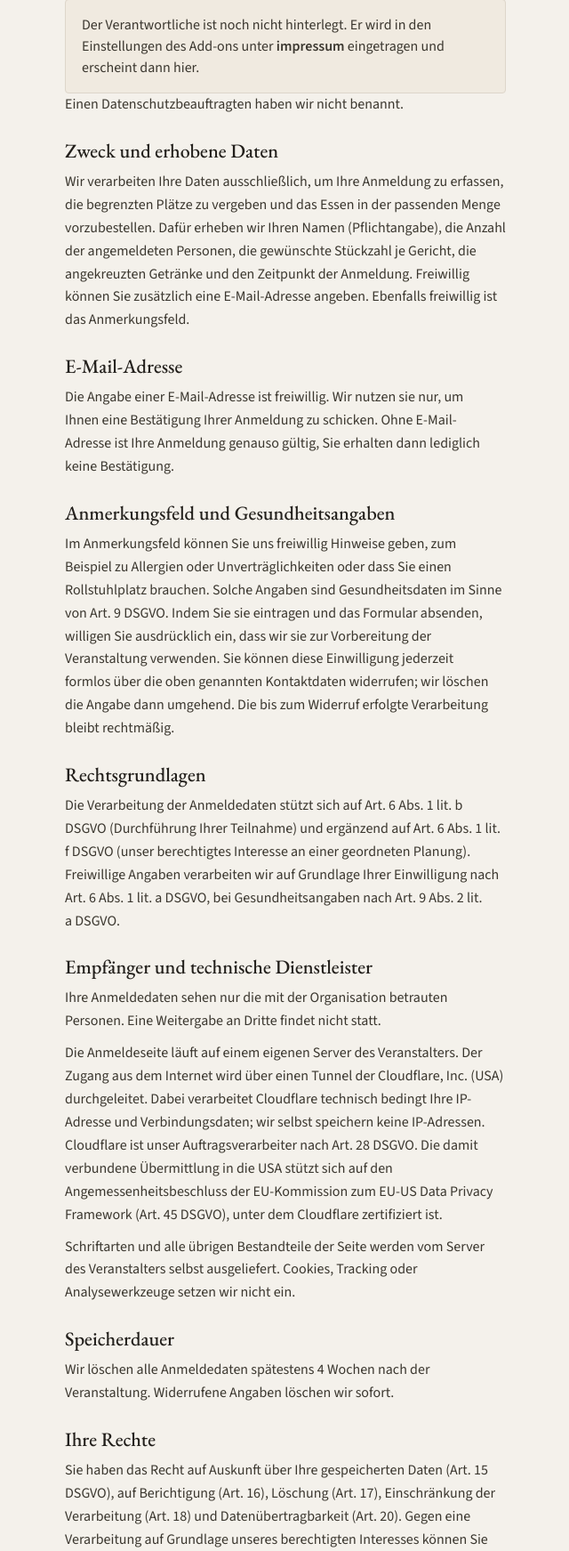
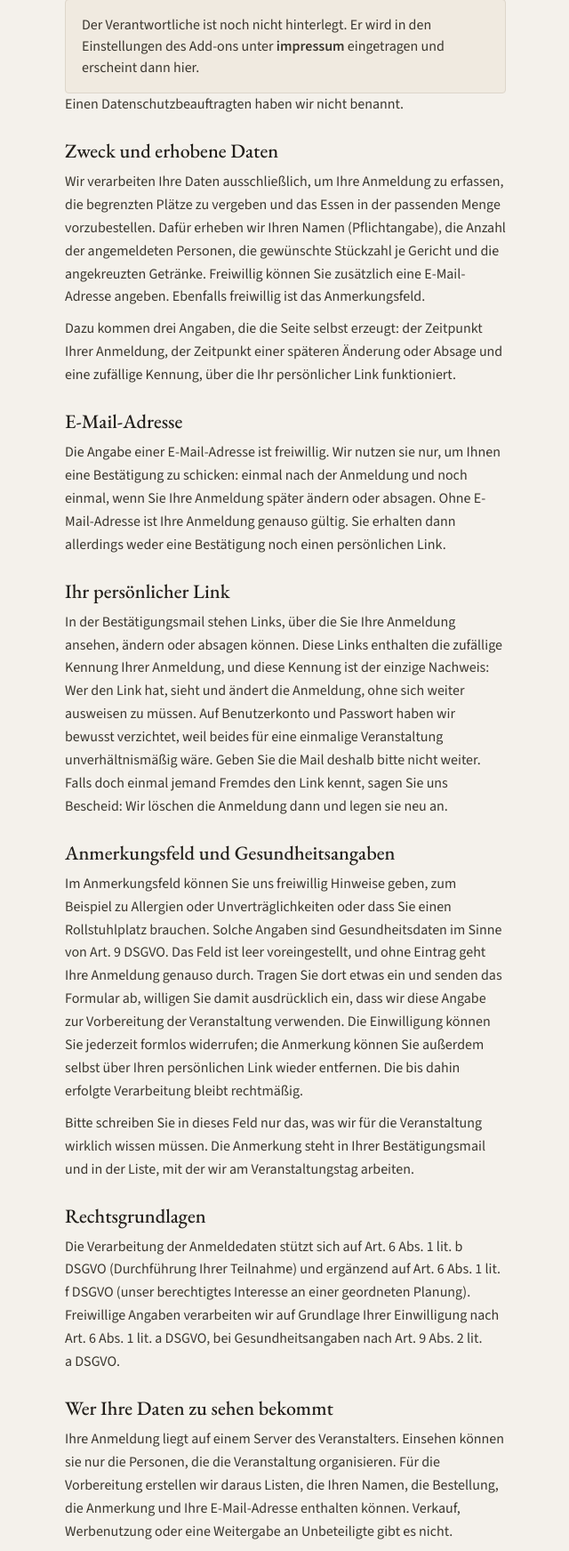
Before and after one commit to Syynax/gedenkveranstaltung-lehrberg, a Flask app: page /datenschutz in a window 1280 px wide. Shown: the part 259-2002 px from the top of the page at 89% size, without its empty margins (319-959 px from the left). Run offline with Flask 3, Linux system fonts and the light colour scheme; parts of the project's set-up code (start-up, migrations or seed data) failed here and were passed over.

Commit message:
Version 1.8.0: Datenschutz gegen den Code geprüft, Hinweis am Anmerkungsfeld
Die eingebaute Datenschutzerklärung behauptete Dinge, die der Code nicht
hergibt, und verschwieg andere. Nachgezogen: die selbst erzeugten Angaben
(Kennung, Zeitstempel), der persönliche Link als alleiniger Nachweis, die
Meldung jeder Anmeldung an Home Assistant samt Name und Anmerkung, der
Push-Dienst des Handy-Herstellers, der Inhalt der Bestätigungsmail, das
technische Protokoll - und vor allem, dass eine Absage die Anmeldung nicht
löscht, sondern nur die Plätze freigibt. Das pauschale "Keine Weitergabe an
Dritte" ist raus, ebenso die Zusage einer sofortigen Löschung, die kein Code
einlöst.

Am Anmerkungsfeld steht der Hinweis jetzt direkt am Feld: Eine Einwilligung
nach Art. 9 DSGVO muss ausdrücklich sein, und der Platzhalter lädt aktiv zur
Eingabe von Gesundheitsdaten ein.

Neuer Filter "zeilen": Impressum und eigener Rechtstext dürfen den senkrechten
Strich als Zeilenwechsel benutzen, so wie der Ablauf. Die Eingabefelder in
Home Assistant sind einzeilig - ohne das stand die Anschrift als eine lange
Zeile auf der Seite.

Co-Authored-By: Claude Opus 5 <noreply@anthropic.com>

```diff
--- a/gedenkveranstaltung/config.yaml
+++ b/gedenkveranstaltung/config.yaml
@@ -1,5 +1,5 @@
 name: Gedenkveranstaltung Anmeldung
-version: "1.7.1"
+version: "1.8.0"
 slug: gedenkveranstaltung
 description: Anmeldeseite mit begrenzter Platzzahl für eine Gedenkveranstaltung
 arch:
--- a/gedenkveranstaltung/rootfs/app/server.py
+++ b/gedenkveranstaltung/rootfs/app/server.py
@@ -1119,6 +1119,21 @@ def csv_export():
 # --------------------------------------------------------------------------
 
 
+@app.template_filter("zeilen")
+def zeilen(text):
+    """Einzeiliges Feld, mehrzeiliger Text.
+
+    Die Eingabefelder in der Add-on-Oberflaeche sind einzeilig. Ein Impressum
+    oder ein eigener Rechtstext braucht aber Umbrueche. Wie schon beim Ablauf
+    gilt deshalb der senkrechte Strich als Zeilenwechsel - echte Umbrueche aus
+    der YAML-Ansicht bleiben natuerlich erhalten.
+    """
+    teile = []
+    for zeile in (text or "").splitlines():
+        teile.extend(zeile.split("|"))
+    return "\n".join(t.strip() for t in teile if t.strip())
+
+
 @app.template_filter("uhrzeit")
 def uhrzeit(iso_zeit):
     try:
--- a/gedenkveranstaltung/rootfs/app/static/style.css
+++ b/gedenkveranstaltung/rootfs/app/static/style.css
@@ -311,6 +311,11 @@ h1.klein { font-size: clamp(27px, 7.5vw, 32px); line-height: 1.1; }
 .zurueck:hover { color: var(--tinte-2); }
 
 .hinweis-klein { text-align: center; font-size: 14px; line-height: 1.5; color: var(--grau-2); }
+/* Am Anmerkungsfeld steht der Hinweis linksbuendig direkt unter dem Feld,
+   damit er zur Eingabe gehoert und nicht wie eine Fusszeile wirkt. */
+.feld--anmerkung .hinweis-klein { margin-top: 6px; text-align: left; font-size: 13px; }
+.hinweis-klein a { color: var(--grau-2); text-decoration: underline; text-underline-offset: 2px; }
+.hinweis-klein a:hover { color: var(--tinte); }
 
 /* Formular */
 form { display: flex; flex-direction: column; gap: 30px; }
--- a/gedenkveranstaltung/rootfs/app/templates/datenschutz_vorlage.html
+++ b/gedenkveranstaltung/rootfs/app/templates/datenschutz_vorlage.html
@@ -5,7 +5,12 @@
 {# Eingebauter Text. Er beschreibt genau das, was dieses Add-on technisch tut,
    und holt sich nur den Verantwortlichen aus dem Impressum. Wer einen eigenen
    Text will, traegt ihn in der Option "datenschutz" ein - dann wird der hier
-   nicht mehr benutzt. Kein Rechtsrat: vor dem offiziellen Start pruefen lassen. #}
+   nicht mehr benutzt. Kein Rechtsrat: vor dem offiziellen Start pruefen lassen.
+
+   Die Abschnitte sind gegen den Code geprueft: gespeicherte Felder, die
+   Kennung im persoenlichen Link, die Absage ohne Loeschung, Ereignisse und
+   Benachrichtigungen an Home Assistant, der CSV-Export und das Protokoll.
+   Wer daran etwas aendert, muss auch hier nachziehen. #}
 
 {% block inhalt %}
 <main class="seite seite--schmal">
@@ -24,36 +29,48 @@
     <h2 class="rechtstext__titel">Verantwortlicher</h2>
     {% if opt.impressum %}
     <p class="fliess">Verantwortlich für die Verarbeitung Ihrer Daten auf dieser Anmeldeseite ist:</p>
-    <div class="rechtstext__kasten">{{ opt.impressum }}</div>
+    <div class="rechtstext__kasten">{{ opt.impressum | zeilen }}</div>
     {% else %}
     <div class="meldung meldung--info"><span>Der Verantwortliche ist noch nicht hinterlegt. Er wird in den Einstellungen des Add-ons unter <b>impressum</b> eingetragen und erscheint dann hier.</span></div>
     {% endif %}
     <p class="fliess">Einen Datenschutzbeauftragten haben wir nicht benannt.</p>
 
     <h2 class="rechtstext__titel">Zweck und erhobene Daten</h2>
-    <p class="fliess">Wir verarbeiten Ihre Daten ausschließlich, um Ihre Anmeldung zu erfassen, die begrenzten Plätze zu vergeben und das Essen in der passenden Menge vorzubestellen. Dafür erheben wir Ihren Namen (Pflichtangabe), die Anzahl der angemeldeten Personen, die gewünschte Stückzahl je Gericht, die angekreuzten Getränke und den Zeitpunkt der Anmeldung.{% if opt.email_abfragen %} Freiwillig können Sie zusätzlich eine E-Mail-Adresse angeben.{% endif %} Ebenfalls freiwillig ist das Anmerkungsfeld.</p>
+    <p class="fliess">Wir verarbeiten Ihre Daten ausschließlich, um Ihre Anmeldung zu erfassen, die begrenzten Plätze zu vergeben und das Essen in der passenden Menge vorzubestellen. Dafür erheben wir Ihren Namen (Pflichtangabe), die Anzahl der angemeldeten Personen, die gewünschte Stückzahl je Gericht und die angekreuzten Getränke.{% if opt.email_abfragen %} Freiwillig können Sie zusätzlich eine E-Mail-Adresse angeben.{% endif %} Ebenfalls freiwillig ist das Anmerkungsfeld.</p>
+    <p class="fliess">Dazu kommen drei Angaben, die die Seite selbst erzeugt: der Zeitpunkt Ihrer Anmeldung, der Zeitpunkt einer späteren Änderung oder Absage und eine zufällige Kennung, über die Ihr persönlicher Link funktioniert.</p>
 
     {% if opt.email_abfragen %}
     <h2 class="rechtstext__titel">E-Mail-Adresse</h2>
-    <p class="fliess">Die Angabe einer E-Mail-Adresse ist freiwillig. Wir nutzen sie nur, um Ihnen eine Bestätigung Ihrer Anmeldung zu schicken. Ohne E-Mail-Adresse ist Ihre Anmeldung genauso gültig, Sie erhalten dann lediglich keine Bestätigung.</p>
+    <p class="fliess">Die Angabe einer E-Mail-Adresse ist freiwillig. Wir nutzen sie nur, um Ihnen eine Bestätigung zu schicken: einmal nach der Anmeldung und noch einmal, wenn Sie Ihre Anmeldung später ändern oder absagen. Ohne E-Mail-Adresse ist Ihre Anmeldung genauso gültig. Sie erhalten dann allerdings weder eine Bestätigung noch einen persönlichen Link.</p>
+
+    <h2 class="rechtstext__titel">Ihr persönlicher Link</h2>
+    <p class="fliess">In der Bestätigungsmail stehen Links, über die Sie Ihre Anmeldung ansehen, ändern oder absagen können. Diese Links enthalten die zufällige Kennung Ihrer Anmeldung, und diese Kennung ist der einzige Nachweis: Wer den Link hat, sieht und ändert die Anmeldung, ohne sich weiter ausweisen zu müssen. Auf Benutzerkonto und Passwort haben wir bewusst verzichtet, weil beides für eine einmalige Veranstaltung unverhältnismäßig wäre. Geben Sie die Mail deshalb bitte nicht weiter. Falls doch einmal jemand Fremdes den Link kennt, sagen Sie uns Bescheid: Wir löschen die Anmeldung dann und legen sie neu an.</p>
     {% endif %}
 
     <h2 class="rechtstext__titel">Anmerkungsfeld und Gesundheitsangaben</h2>
-    <p class="fliess">Im Anmerkungsfeld können Sie uns freiwillig Hinweise geben, zum Beispiel zu Allergien oder Unverträglichkeiten oder dass Sie einen Rollstuhlplatz brauchen. Solche Angaben sind Gesundheitsdaten im Sinne von Art. 9 DSGVO. Indem Sie sie eintragen und das Formular absenden, willigen Sie ausdrücklich ein, dass wir sie zur Vorbereitung der Veranstaltung verwenden. Sie können diese Einwilligung jederzeit formlos über die oben genannten Kontaktdaten widerrufen; wir löschen die Angabe dann umgehend. Die bis zum Widerruf erfolgte Verarbeitung bleibt rechtmäßig.</p>
+    <p class="fliess">Im Anmerkungsfeld können Sie uns freiwillig Hinweise geben, zum Beispiel zu Allergien oder Unverträglichkeiten oder dass Sie einen Rollstuhlplatz brauchen. Solche Angaben sind Gesundheitsdaten im Sinne von Art. 9 DSGVO. Das Feld ist leer voreingestellt, und ohne Eintrag geht Ihre Anmeldung genauso durch. Tragen Sie dort etwas ein und senden das Formular ab, willigen Sie damit ausdrücklich ein, dass wir diese Angabe zur Vorbereitung der Veranstaltung verwenden. Die Einwilligung können Sie jederzeit formlos widerrufen; die Anmerkung können Sie außerdem selbst über Ihren persönlichen Link wieder entfernen. Die bis dahin erfolgte Verarbeitung bleibt rechtmäßig.</p>
+    <p class="fliess">Bitte schreiben Sie in dieses Feld nur das, was wir für die Veranstaltung wirklich wissen müssen. Die Anmerkung steht in Ihrer Bestätigungsmail und in der Liste, mit der wir am Veranstaltungstag arbeiten.</p>
 
     <h2 class="rechtstext__titel">Rechtsgrundlagen</h2>
     <p class="fliess">Die Verarbeitung der Anmeldedaten stützt sich auf Art. 6 Abs. 1 lit. b DSGVO (Durchführung Ihrer Teilnahme) und ergänzend auf Art. 6 Abs. 1 lit. f DSGVO (unser berechtigtes Interesse an einer geordneten Planung). Freiwillige Angaben verarbeiten wir auf Grundlage Ihrer Einwilligung nach Art. 6 Abs. 1 lit. a DSGVO, bei Gesundheitsangaben nach Art. 9 Abs. 2 lit. a DSGVO.</p>
 
-    <h2 class="rechtstext__titel">Empfänger und technische Dienstleister</h2>
-    <p class="fliess">Ihre Anmeldedaten sehen nur die mit der Organisation betrauten Personen. Eine Weitergabe an Dritte findet nicht statt.</p>
-    <p class="fliess">Die Anmeldeseite läuft auf einem eigenen Server des Veranstalters. Der Zugang aus dem Internet wird über einen Tunnel der Cloudflare, Inc. (USA) durchgeleitet. Dabei verarbeitet Cloudflare technisch bedingt Ihre IP-Adresse und Verbindungsdaten; wir selbst speichern keine IP-Adressen. Cloudflare ist unser Auftragsverarbeiter nach Art. 28 DSGVO. Die damit verbundene Übermittlung in die USA stützt sich auf den Angemessenheitsbeschluss der EU-Kommission zum EU-US Data Privacy Framework (Art. 45 DSGVO), unter dem Cloudflare zertifiziert ist.</p>
+    <h2 class="rechtstext__titel">Wer Ihre Daten zu sehen bekommt</h2>
+    <p class="fliess">Ihre Anmeldung liegt auf einem Server des Veranstalters. Einsehen können sie nur die Personen, die die Veranstaltung organisieren. Für die Vorbereitung erstellen wir daraus Listen, die Ihren Namen, die Bestellung, die Anmerkung{% if opt.email_abfragen %} und Ihre E-Mail-Adresse{% endif %} enthalten können. Verkauf, Werbenutzung oder eine Weitergabe an Unbeteiligte gibt es nicht.</p>
+    <p class="fliess">Der Server läuft unter der Haussteuerung Home Assistant. Damit die Organisatoren mitbekommen, wenn sich jemand anmeldet, meldet die Seite dorthin jede Anmeldung, Änderung und Absage. In dieser Meldung stehen Ihr Name, die Personenzahl, die Bestellung und die Anmerkung. Wird daraus eine Mitteilung auf ein Mobiltelefon geschickt, enthält sie Ihren Namen und wird technisch über den Push-Dienst des jeweiligen Geräteherstellers zugestellt.</p>
+
+    <h2 class="rechtstext__titel">Technische Dienstleister</h2>
+    <p class="fliess">Der Zugang aus dem Internet wird über einen Tunnel der Cloudflare, Inc. (USA) durchgeleitet. Dabei verarbeitet Cloudflare technisch bedingt Ihre IP-Adresse und Verbindungsdaten. Cloudflare ist unser Auftragsverarbeiter nach Art. 28 DSGVO; die Übermittlung in die USA stützt sich auf den Angemessenheitsbeschluss der EU-Kommission zum EU-US Data Privacy Framework (Art. 45 DSGVO), unter dem Cloudflare zertifiziert ist.</p>
     {% if opt.email_abfragen and opt.smtp_server %}
-    <p class="fliess">Bestätigungsmails versenden wir über unseren E-Mail-Anbieter, der die Nachricht als Auftragsverarbeiter zustellt.</p>
+    <p class="fliess">Die Bestätigungsmails stellt ein E-Mail-Versanddienst als Auftragsverarbeiter zu. Er verarbeitet dabei Ihre E-Mail-Adresse und den Inhalt der Nachricht, also auch Ihren Namen, Ihre Bestellung und eine eingetragene Anmerkung. Die Übertragung ist auf dem Transportweg verschlüsselt.</p>
     {% endif %}
-    <p class="fliess">Schriftarten und alle übrigen Bestandteile der Seite werden vom Server des Veranstalters selbst ausgeliefert. Cookies, Tracking oder Analysewerkzeuge setzen wir nicht ein.</p>
+    <p class="fliess">Schriftarten und alle übrigen Bestandteile der Seite werden vom Server des Veranstalters selbst ausgeliefert. Cookies, Tracking oder Analysewerkzeuge setzen wir nicht ein. Der Cloudflare-Tunnel kann zur Abwehr von Angriffen eigene technische Cookies setzen.</p>
 
-    <h2 class="rechtstext__titel">Speicherdauer</h2>
-    <p class="fliess">Wir löschen alle Anmeldedaten spätestens {{ opt.loeschfrist or "4 Wochen" }} nach der Veranstaltung. Widerrufene Angaben löschen wir sofort.</p>
+    <h2 class="rechtstext__titel">IP-Adressen und Protokolle</h2>
+    <p class="fliess">Zu Ihrer Anmeldung speichern wir keine IP-Adresse. Der Server führt ein technisches Protokoll zur Fehlersuche, in dem stehen kann, an welche Adresse eine Bestätigung ging. Solange die Seite vor der Veröffentlichung nur für bestimmte Anschlüsse freigeschaltet ist, wird darin auch eine abgewiesene IP-Adresse vermerkt. Dieses Protokoll ist nur uns zugänglich, wird nicht ausgewertet und spätestens mit den Anmeldedaten gelöscht.</p>
+
+    <h2 class="rechtstext__titel">Absage und Speicherdauer</h2>
+    <p class="fliess">Eine Absage über Ihren persönlichen Link gibt die Plätze sofort wieder frei. Ihre Angaben bleiben danach als abgesagte Anmeldung stehen, damit wir nachvollziehen können, wer zu- und wieder abgesagt hat. Sollen wir sie schon vorher vollständig entfernen, genügt eine formlose Nachricht an die oben genannten Kontaktdaten.</p>
+    <p class="fliess">Spätestens {{ opt.loeschfrist or "4 Wochen" }} nach der Veranstaltung löschen wir alle Anmeldedaten einschließlich der abgesagten und der daraus erstellten Listen.</p>
 
     <h2 class="rechtstext__titel">Ihre Rechte</h2>
     <p class="fliess">Sie haben das Recht auf Auskunft über Ihre gespeicherten Daten (Art. 15 DSGVO), auf Berichtigung (Art. 16), Löschung (Art. 17), Einschränkung der Verarbeitung (Art. 18) und Datenübertragbarkeit (Art. 20). Gegen eine Verarbeitung auf Grundlage unseres berechtigten Interesses können Sie jederzeit Widerspruch einlegen (Art. 21 DSGVO). Erteilte Einwilligungen können Sie jederzeit widerrufen. Wenden Sie sich dafür an die oben genannten Kontaktdaten.</p>
--- a/gedenkveranstaltung/rootfs/app/templates/formular.html
+++ b/gedenkveranstaltung/rootfs/app/templates/formular.html
@@ -99,6 +99,10 @@
       <label class="feld__label" for="anmerkung">Anmerkung <span class="optional">(optional)</span></label>
       <textarea id="anmerkung" name="anmerkung" rows="3" maxlength="500"
                 placeholder="Allergien, Rollstuhl, Sitzwunsch">{{ eingaben.anmerkung or '' }}</textarea>
+      {# Angaben zu Allergien sind Gesundheitsdaten. Die Einwilligung dafuer muss
+         ausdruecklich sein - also steht sie direkt am Feld und nicht nur im
+         Rechtstext, den kaum jemand oeffnet. #}
+      <div class="hinweis-klein">Freiwillig. Angaben zu Allergien oder Gesundheit verwenden wir nur zur Vorbereitung der Veranstaltung und löschen sie danach. Mit dem Absenden willigen Sie darin ein. Mehr im <a href="{{ url_for('datenschutz') }}">Datenschutz</a>.</div>
     </div>
 
     <div class="feld feld--absenden">
--- a/gedenkveranstaltung/rootfs/app/templates/seite.html
+++ b/gedenkveranstaltung/rootfs/app/templates/seite.html
@@ -15,7 +15,7 @@
   </div>
 
   {% if inhalt %}
-  <div class="rechtstext">{{ teile.absaetze(inhalt) }}</div>
+  <div class="rechtstext">{{ teile.absaetze(inhalt | zeilen) }}</div>
   {% else %}
   <div class="meldung meldung--info">
     <span>Dieser Text ist noch nicht hinterlegt. Er wird in den Einstellungen des Add-ons unter <b>{{ feldname }}</b> eingetragen.</span>
```
Also changed, not shown: gedenkveranstaltung/CHANGELOG.md.
